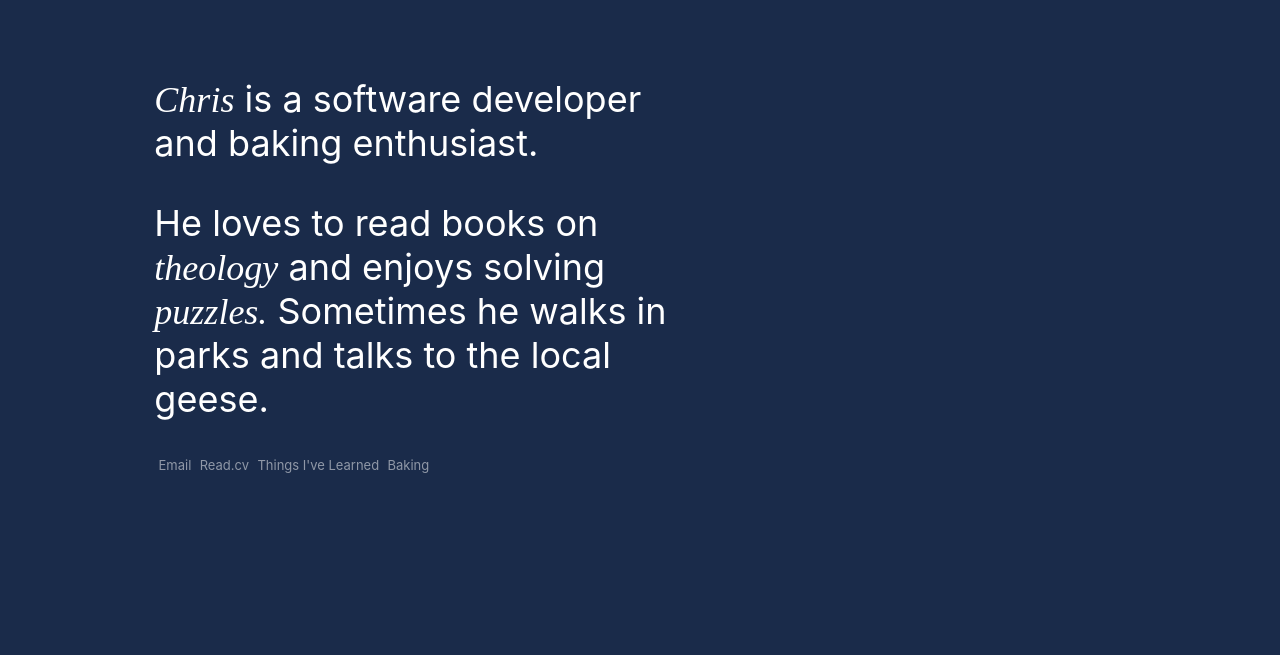
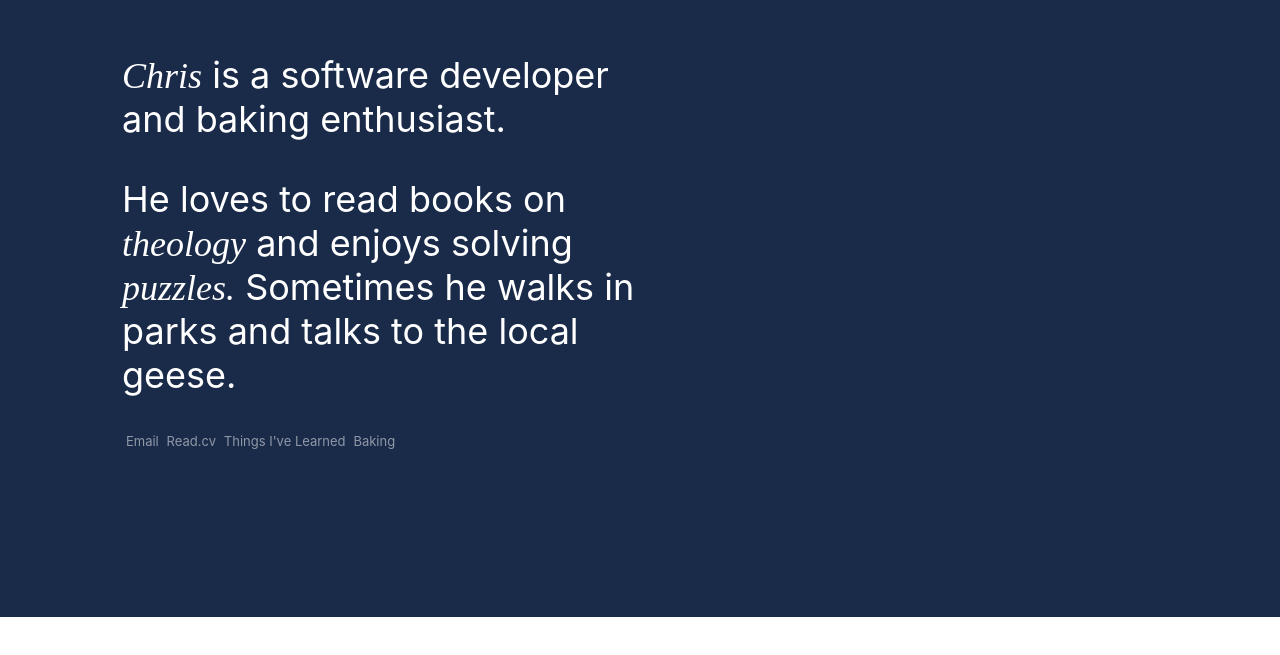
Before and after one commit to chrislkl/chrislkl.github.io, a React (Create React App) app: page / in a window 1280 px wide. Shown: the part 183-838 px from the top of the page. After the commit the page ends 800 px from the top, so only its background shows below. Built offline with nearby package versions, Linux system fonts and the light colour scheme.

Commit message:
fixed padding issues

```diff
--- a/src/App.css
+++ b/src/App.css
@@ -4,12 +4,12 @@
 
 .App-header {
   background-color: #1a2b4a;
-  min-height: 100vh;
+  min-height: 95vh;
   display: flex;
   flex-direction: row;
   align-items: flex-start;
   justify-content: center;
-  padding-top: 15%;
+  padding-top: 5vh;
   padding-left: 6%;
   font-size: calc(20px + 2vmin);
   color: white;
@@ -17,13 +17,16 @@
 }
 
 .intro-section {
+  min-height: 80vh;
   display: flex;
   flex-direction: row;
   align-items: flex-start;
   justify-content: space-between;
   width: 100%;
-  padding: 2rem;
+  padding-top: 20vh;
+  padding-right: 6%;
   box-sizing: border-box;
+  overflow: hidden;
 }
 
 .text-container {
```
